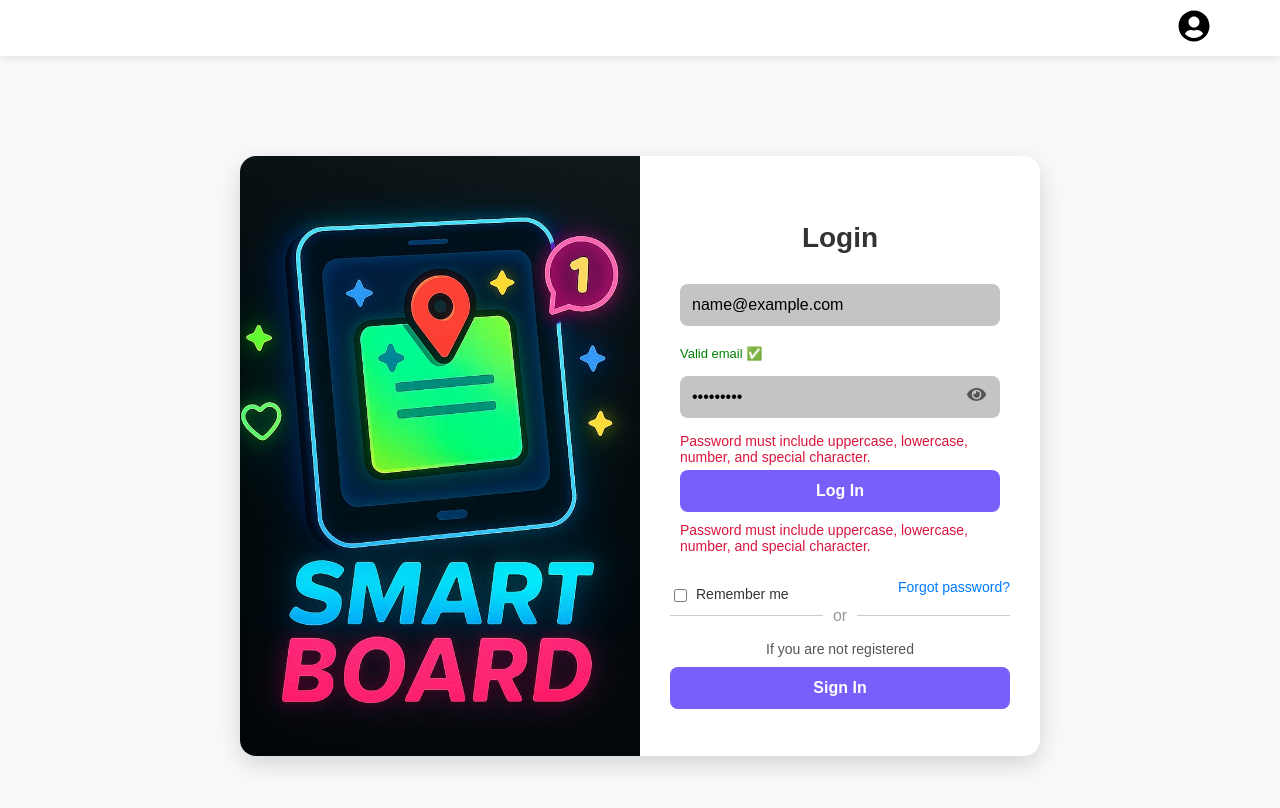
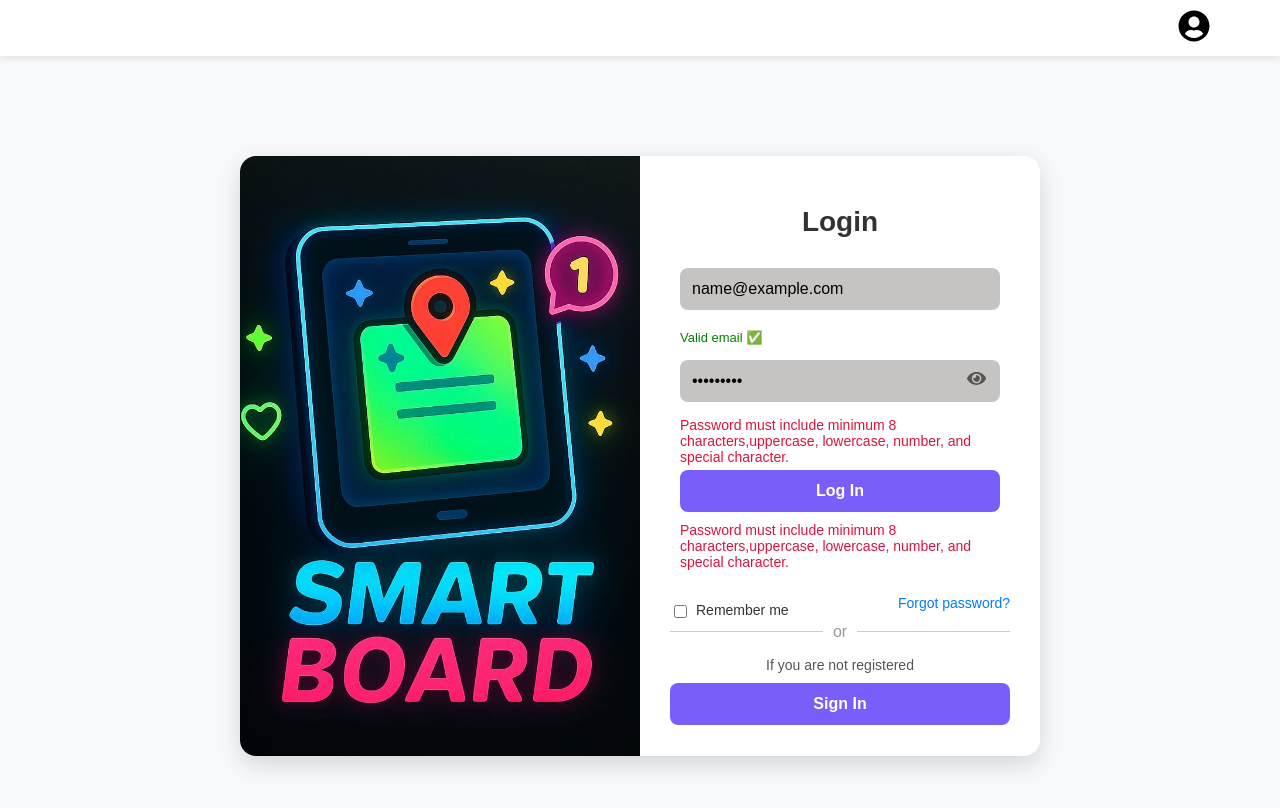
Before and after one commit to PAVANI2511/NoticeBoard, a React (Create React App) app: page / in a window 1280 px wide. Both pictures are taken after typing "name@example.com", "Sample123" into the empty fields and a click on the button "Log In". Shown: the top 808 px of the page. Built offline with nearby package versions, Linux system fonts and the light colour scheme.

Commit message:
update components

```diff
--- a/src/components/Login.js
+++ b/src/components/Login.js
@@ -62,7 +62,7 @@
     }
 
     if (!isValidPassword(password)) {
-      setError('Password must include uppercase, lowercase, number, and special character.');
+      setError('Password must include  minimum 8 characters,uppercase, lowercase, number, and special character.');
       return;
     }
 
@@ -140,7 +140,7 @@
                 {passwordRequired && <p className="error-text">Password is required.</p>}
                 {passwordValid === false && (
                   <p className="error-text">
-                    Password must include uppercase, lowercase, number, and special character.
+                    Password must include minimum 8 characters,uppercase, lowercase, number, and special character.
                   </p>
                 )}
                 {passwordValid === true && <p className="success-text">Strong password ✅</p>}
```
